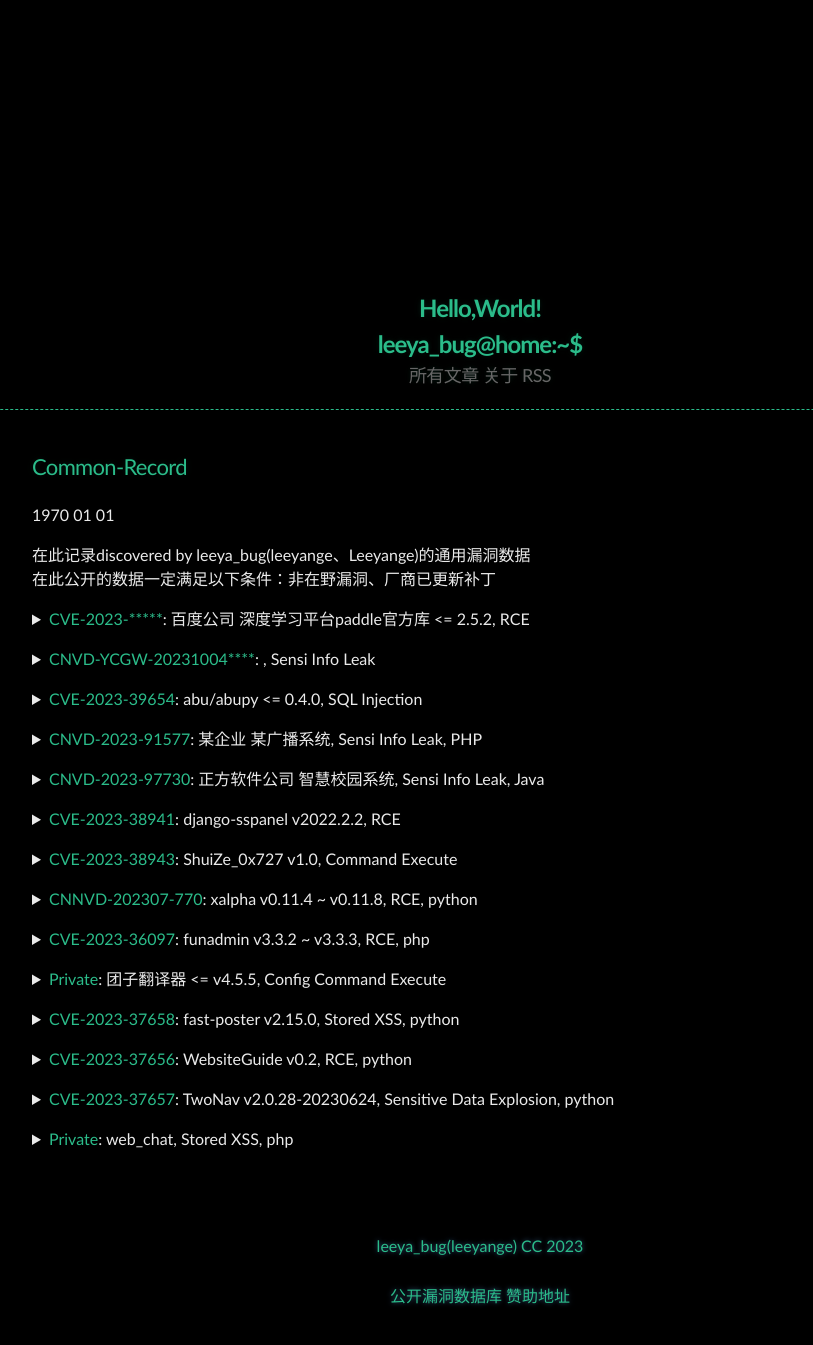
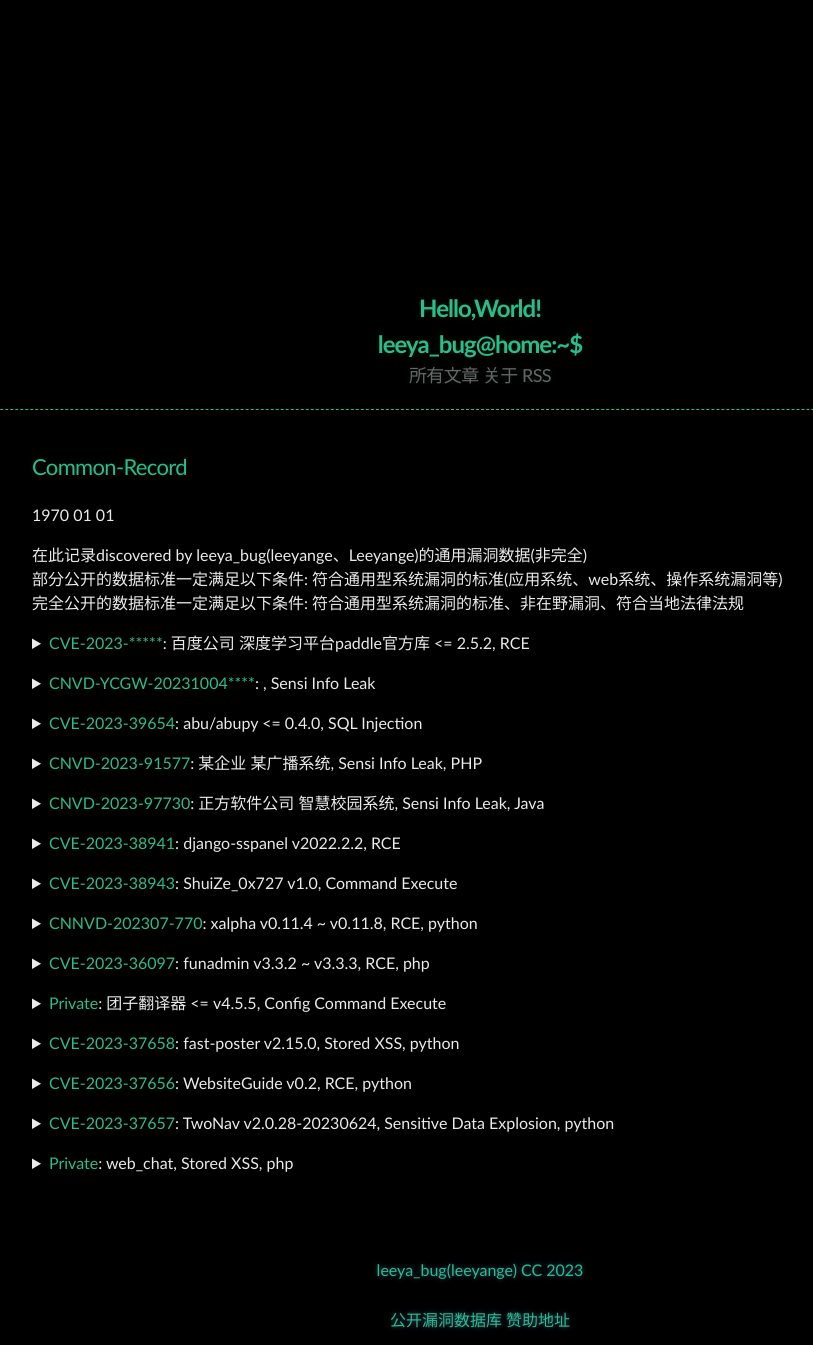
Before and after one commit to Leeyangee/leeyangee.github.io, a Jekyll site: the page built from _posts/1970-01-01-Common-Record.md, in a window 1280 px wide. Shown: the whole page, without its empty margins (160-973 px from the left). Built offline with Jekyll 4.4.1, drawn with Linux system fonts in a browser that asks for light colours; before the commit the page ends 1321 px from its top, so only the background shows below that.

Commit message:
Update 1970-01-01-Common-Record.md

```diff
--- a/_posts/1970-01-01-Common-Record.md
+++ b/_posts/1970-01-01-Common-Record.md
@@ -3,8 +3,9 @@
 published: true
 ---
 
-在此记录discovered by leeya_bug(leeyange、Leeyange)的通用漏洞数据
-在此公开的数据一定满足以下条件：非在野漏洞、厂商已更新补丁
+在此记录discovered by leeya_bug(leeyange、Leeyange)的通用漏洞数据(非完全)
+部分公开的数据标准一定满足以下条件: 符合通用型系统漏洞的标准(应用系统、web系统、操作系统漏洞等)
+完全公开的数据标准一定满足以下条件: 符合通用型系统漏洞的标准、非在野漏洞、符合当地法律法规
 
 <details>
       <summary><font color="#2bbc8a">CVE-2023-*****</font>: 百度公司 深度学习平台paddle官方库 <= 2.5.2, RCE</summary>
```
